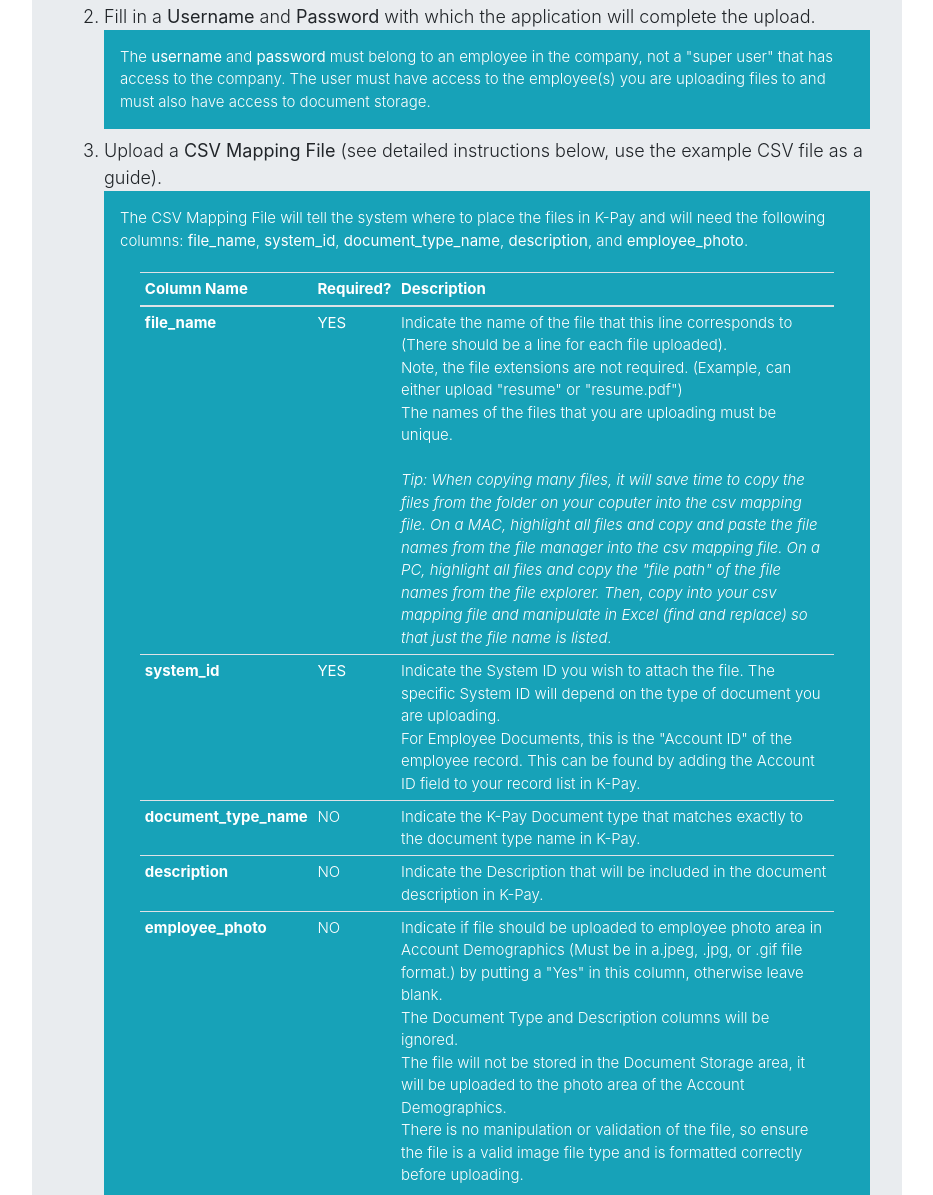
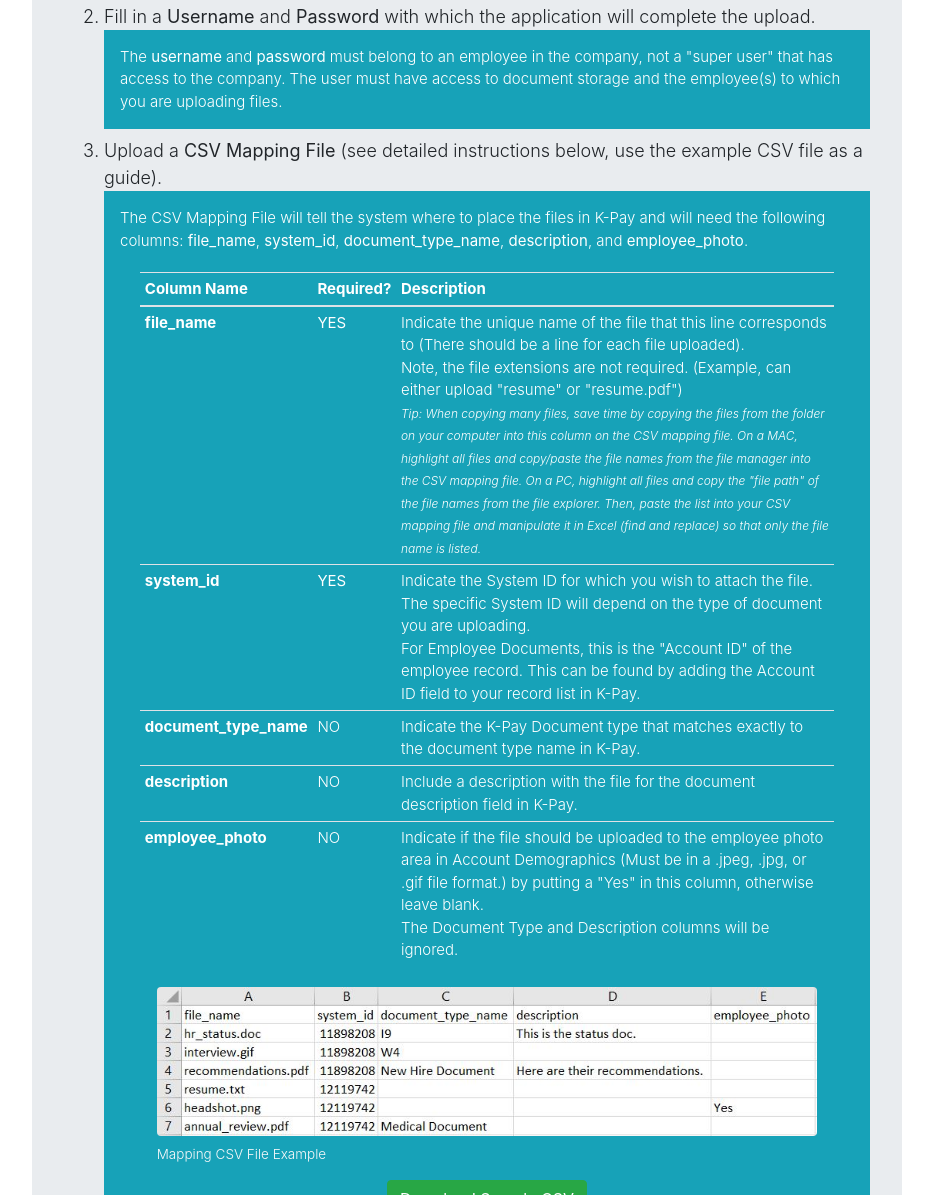
Before and after one commit to BerganKDV/k-pay_file_uploader, a website: page public/index.html in a window 1280 px wide. Shown: the part 240-1435 px from the top of the page, without its empty margins (173-1106 px from the left). Drawn offline with nearby package versions, Linux system fonts and the light colour scheme.

Commit message:
Clarified Instructions & ran through grammarly

```diff
--- a/public/index.html
+++ b/public/index.html
@@ -49,6 +49,10 @@
       font-size: 15px;
     }
 
+    .tip {
+      font-size: 12px;
+    }
+
     /* Sample CSV Image */
     .figure {
       width: 90%;
@@ -94,8 +98,7 @@
         <div class="p-3 mb-2 bg-info text-white">
           The <b>username</b> and <b>password</b> must belong to an employee in the company, not a "super user" that has
           access to the company.
-          The user must have access to the employee(s) you are uploading files to and must also have access to document
-          storage.
+          The user must have access to document storage and the employee(s) to which you are uploading files.
         </div>
         <!-- Step 3 -->
         <li>Upload a <b>CSV Mapping File</b> (see detailed instructions below, use the example CSV file as a guide).
@@ -121,17 +124,17 @@
                 <th scope="row">file_name</th>
                 <td><b>YES</b></td>
                 <td>
-                  Indicate the name of the file that this line corresponds to (There should be a line for each file
+                  Indicate the unique name of the file that this line corresponds to (There should be a line for each file
                   uploaded).
                   <br>Note, the file extensions are not required. (Example, can either upload "resume" or "resume.pdf")
-                  <br>The names of the files that you are uploading must be unique.
-                  <br><br><i>Tip: When copying many files, it will save time to copy the files from the folder on your
-                    coputer into the csv mapping file.
-                    On a MAC, highlight all files and copy and paste the file names from the file manager into the csv
+                  <i class = 'tip'><br>
+                    Tip: When copying many files, save time by copying the files from the folder on your
+                    computer into this column on the CSV mapping file.
+                    On a MAC, highlight all files and copy/paste the file names from the file manager into the CSV
                     mapping file.
                     On a PC, highlight all files and copy the "file path" of the file names from the file explorer.
-                    Then, copy into your csv mapping
-                    file and manipulate in Excel (find and replace) so that just the file name is listed. </i>
+                    Then, paste the list into your CSV mapping
+                    file and manipulate it in Excel (find and replace) so that only the file name is listed. </i>
                 </td>
               </tr>
               <!-- Row 2 (system_id) -->
@@ -139,7 +142,7 @@
                 <th scope="row">system_id</th>
                 <td><b>YES</b></td>
                 <td>
-                  Indicate the System ID you wish to attach the file. The specific System ID will depend on the type of
+                  Indicate the System ID for which you wish to attach the file. The specific System ID will depend on the type of
                   document you are uploading.
                   <br>For Employee Documents, this is the "Account ID" of the employee record. This can be found by
                   adding the Account ID field to your record list in K-Pay.
@@ -158,7 +161,7 @@
                 <th scope="row">description</th>
                 <td>NO</td>
                 <td>
-                  Indicate the Description that will be included in the document description in K-Pay.
+                  Include a description with the file for the document description field in K-Pay.
                 </td>
               </tr>
               <!-- Row 5 (employee_photo) -->
@@ -166,17 +169,10 @@
                 <th scope="row">employee_photo</th>
                 <td>NO</td>
                 <td>
-                  Indicate if file should be uploaded to employee photo area in Account Demographics (Must be in
-                  a.jpeg, .jpg, or .gif file format.) by putting a "Yes" in this column, otherwise leave blank.
+                  Indicate if the file should be uploaded to the employee photo area in Account Demographics (Must be in
+                  a .jpeg, .jpg, or .gif file format.) by putting a "Yes" in this column, otherwise leave blank.
                   <br>
                   The Document Type and Description columns will be ignored.
-                  <br>
-                  The file will not be stored in the Document Storage area, it will be uploaded to the photo area of the
-                  Account Demographics.
-                  <br>
-                  There is no manipulation or validation of the file, so ensure the file is a valid image file type and
-                  is
-                  formatted correctly before uploading.
                 </td>
               </tr>
             </tbody>
```
